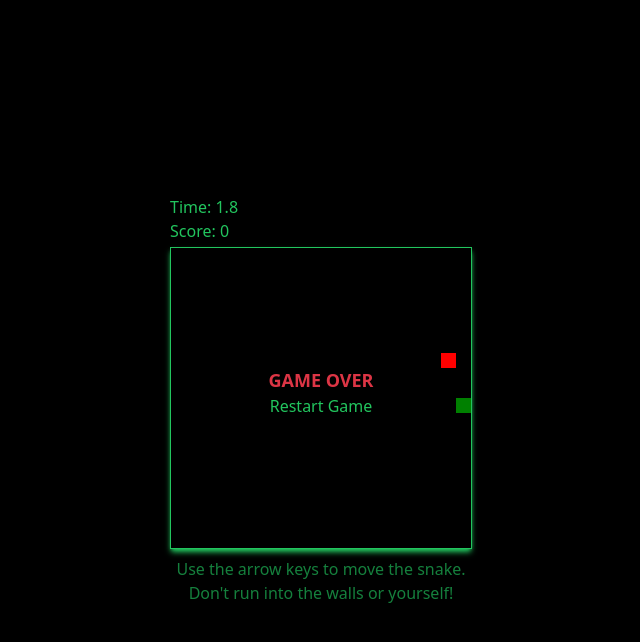
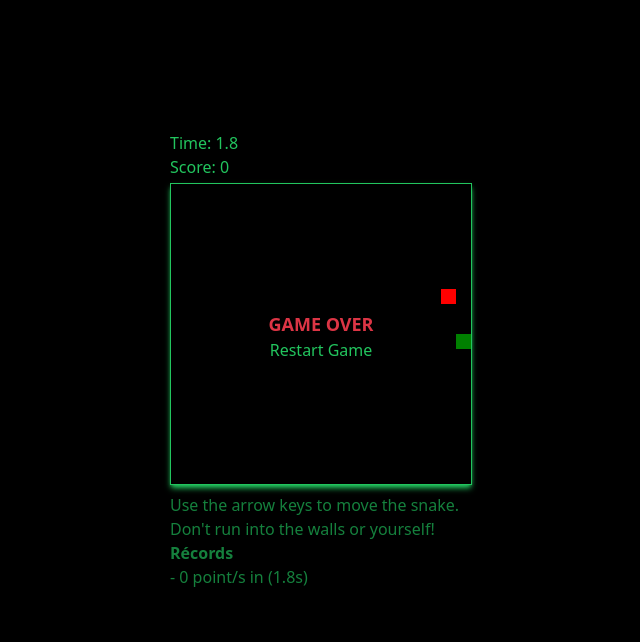
Before and after one commit to Seb-RS/snake-game, a Vue app: page / in a window 1280 px wide. Both pictures are taken after a click on the button "Start Game". Shown: the top 642 px of the page, without its empty margins (319-959 px from the left). Built offline with nearby package versions, Linux system fonts and the light colour scheme.

Commit message:
feature: added high score list

```diff
--- a/src/components/game-base.vue
+++ b/src/components/game-base.vue
@@ -8,13 +8,14 @@
         <p>Score: {{ score }}</p>
       </div>
       <div class="relative w-full h-full">
-        <canvas class="border border-green-500 m-auto block shadow-green-500 shadow-md" ref="canvas" width="300" height="300"></canvas>
-        <div class="mt-2 text-center text-green-700">
-          <p>Use the arrow keys to move the snake.</p>
-          <p>Don't run into the walls or yourself!</p>
-        </div>
+        <canvas
+          class="border border-green-500 m-auto block shadow-green-500 shadow-md"
+          ref="canvas"
+          width="300"
+          height="300"
+        ></canvas>
         <div
-          class="absolute top-[40%] left-[50%] translate-x-[-50%] translate-y-[-50%] w-40 h-20"
+          class="absolute top-[50%] left-[50%] translate-x-[-50%] translate-y-[-50%] w-40 h-20"
         >
           <div class="flex flex-col justify-center items-center">
             <h1
@@ -33,6 +34,20 @@
               {{ gameOver ? "Restart Game" : "Start Game" }}
             </button>
           </div>
+        </div>
+      </div>
+      <div class="flex flex-col w-full justify-center items-start mt-2 text-center text-green-700 font-extralight">
+        <p>Use the arrow keys to move the snake.</p>
+        <p>Don't run into the walls or yourself!</p>
+        <div class="flex flex-col justify-start items-start w-full h-32 overflow-y-auto font-normal">
+          <div v-if="records.length > 0" class="decoration-slice decoration-slate-400">
+            <h1 class="text-md font-bold">Récords</h1>
+          </div>
+          <transition-group name="list" tag="ul">
+            <li v-for="(record, index) in sortedRecords()" :key="index">
+              {{ record.name }} - {{ record.score }} point/s in ({{ record.time }}s)
+            </li>
+          </transition-group>
         </div>
       </div>
     </div>
@@ -55,7 +70,9 @@ export default {
       gridSize: 15,
       cellCountX: 0,
       cellCountY: 0,
+      username: null,
       time: 0.0,
+      records: [],
     };
   },
   mounted() {
@@ -100,7 +117,12 @@ export default {
       this.moveSnake();
     }, 200);
   },
+  computed: {},
   methods: {
+    sortedRecords() {
+      console.log("Está siendo llamada");
+      return this.records.sort((a, b) => b.score - a.score);
+    },
     startTimer() {
       setInterval(() => {
         if (!this.isPlaying) return;
@@ -117,6 +139,7 @@ export default {
     stopGame() {
       this.isPlaying = false;
       this.gameOver = true;
+      this.addRecord(this.username, this.time, this.score);
       clearInterval(this.gameLoop);
     },
     moveSnake() {
@@ -195,11 +218,36 @@ export default {
     formatTime(seconds) {
       return parseFloat(seconds.toFixed(2));
     },
-    clearData()
-    {
+    clearData() {
       this.score = 0;
       this.time = 0;
+    },
+    addRecord() {
+      this.records.push({
+        name: this.username,
+        time: this.formatTime(this.time),
+        score: this.score,
+      });
     },
   },
 };
 </script>
+
+<style>
+.list-enter-active,
+.list-leave-active {
+  transition: all 0.5s;
+}
+
+.list-enter-from,
+.list-leave-to {
+  opacity: 0;
+  transform: translateY(-20px);
+}
+
+.list-enter-to,
+.list-leave-from {
+  opacity: 1;
+  transform: translateY(0);
+}
+</style>
```
